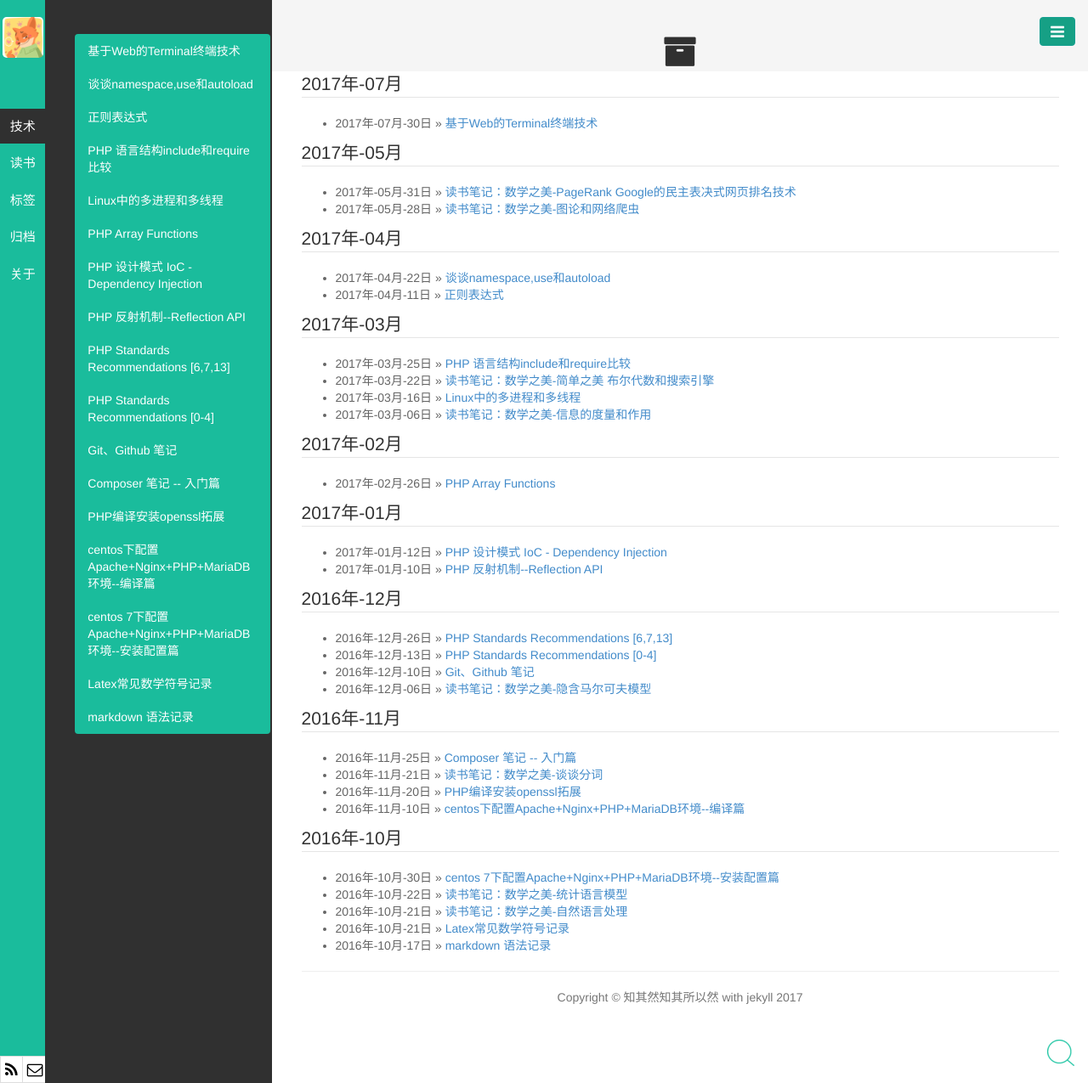
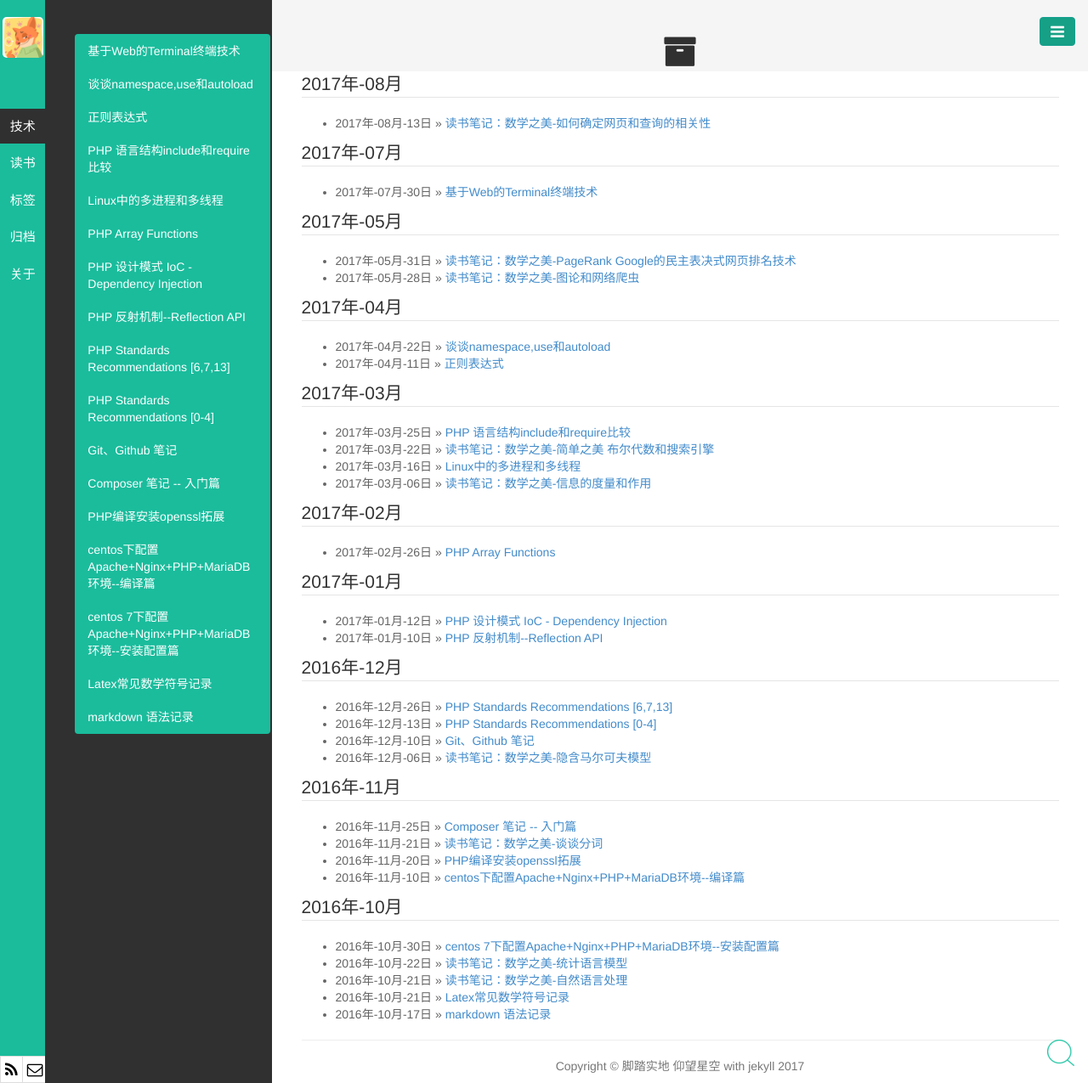
Before and after one commit to shenbowei/shenbowei.github.io, a Jekyll site: the page built from pages/archive.html, in a window 1280 px wide. Shown: the whole page at 85% size. Built offline with Jekyll 4.4.1, drawn with Linux system fonts in a browser that asks for light colours; some of the changed lines change nothing that is shown.

Commit message:
数学之美第11章

```diff
--- a/_config.yml
+++ b/_config.yml
@@ -19,7 +19,7 @@ author:
   github: http://github.com/shenbowei
 
 # 站点信息
-title: 知其然知其所以然
+title: 脚踏实地 仰望星空
 description: My personal blog
 url: https://blog.shenbowei.tech
 rss_url: /pages/atom.xml
--- /dev/null
+++ b/_posts/读书/数学之美/2017-08-13-beauty-of-math-chapter11.markdown
@@ -0,0 +1,53 @@
+---
+layout: post
+title: 读书笔记：数学之美-如何确定网页和查询的相关性
+category: 读书
+author: shenbowei
+tags: 数学之美
+---
+
+**keyword**：`TF-IDF`，`查询相关性`
+
+之前的几章分别讲了自动下载网页、建立索引和度量网页质量。本章主要讲如何确定一个网页和某个查询的相关性的方法。
+
+例如，查找关于`原子能的应用`的网页：
+
+1. 在索引中找到包含这三个词的网页（数量很多）
+
+2. 使用`PageRank`算法对网页质量进行排序
+
+接下来我们就需要继续度量网页和关键词的相关度，然后结合`PageRank`的网页质量，综合计算出排序结果。
+
+## 搜索关键词权重的科学度量TF-IDF
+
+对于`原子能`、`的`和`应用`这三个词，我们可以找到在每个索引到的网页中的出现次数，这个次数可以在一定程度上反映相关性。
+但是，为了避免篇幅长的网页“占便宜”。需要进一步对关键词的次数进行归一化，出现了“单文本词频”（`Term Frequency`）这个概念，即
+
+	TF = 关键词的次数/网页的总次数
+
+例如在1000个词的网页中，`原子能`、`的`和`应用`这三个词分别出现了2次、35次和5次。那么他们的词频分别是0.002、0.035和0.005。
+
+这三个词对于搜索相关性的贡献是不同的。明显`的`的权重最小，`原子能`的权重最大。
+那么我们接下来需要定量地来衡量每个关键词对于搜索结果相关性的权重，在信息检索中，使用最多的权重是“逆文本频率指数”（`Inverse Document Frequency`，缩写为`IDF`）：
+
+$$
+IDF_w = log(\frac{D}{D_w})
+$$
+
+其中，$D$为全部的网页数量，$D_w$表示关键词$w$在$D_w$个网页中出现过。$D_w$越大，权重$IDF_w$越小。
+
+例如，假设中文网页数量$D=10亿$，关键词`的`在所有网页都出现过，即$D_w=10亿$。那么它的$IDF=log(1)=0$。
+`原子能`在200万个网页出现过，即即$D_w=200万$。那么它的$IDF=log(500)=8.96$。
+`应用`在5亿个网页出现过，即即$D_w=5亿$。那么它的$IDF=log(2)=1$。
+
+综合`IDF`，上述相关性的计算公式为词频的加权求和：
+
+$$
+TF_1 \cdot IDF_1 + TF_2 \cdot IDF_2 + \cdots + TF_N \cdot IDF_N
+$$
+
+如果结合网页排名（`PageRank`）算法，给定一个查询，有关网页的综合排名大致由相关性和网页排名的乘积决定。
+
+## TF-IDF的信息论依据
+
+这里省略，有兴趣的朋友可以查阅《数学之美 第二版》第11章。
```
